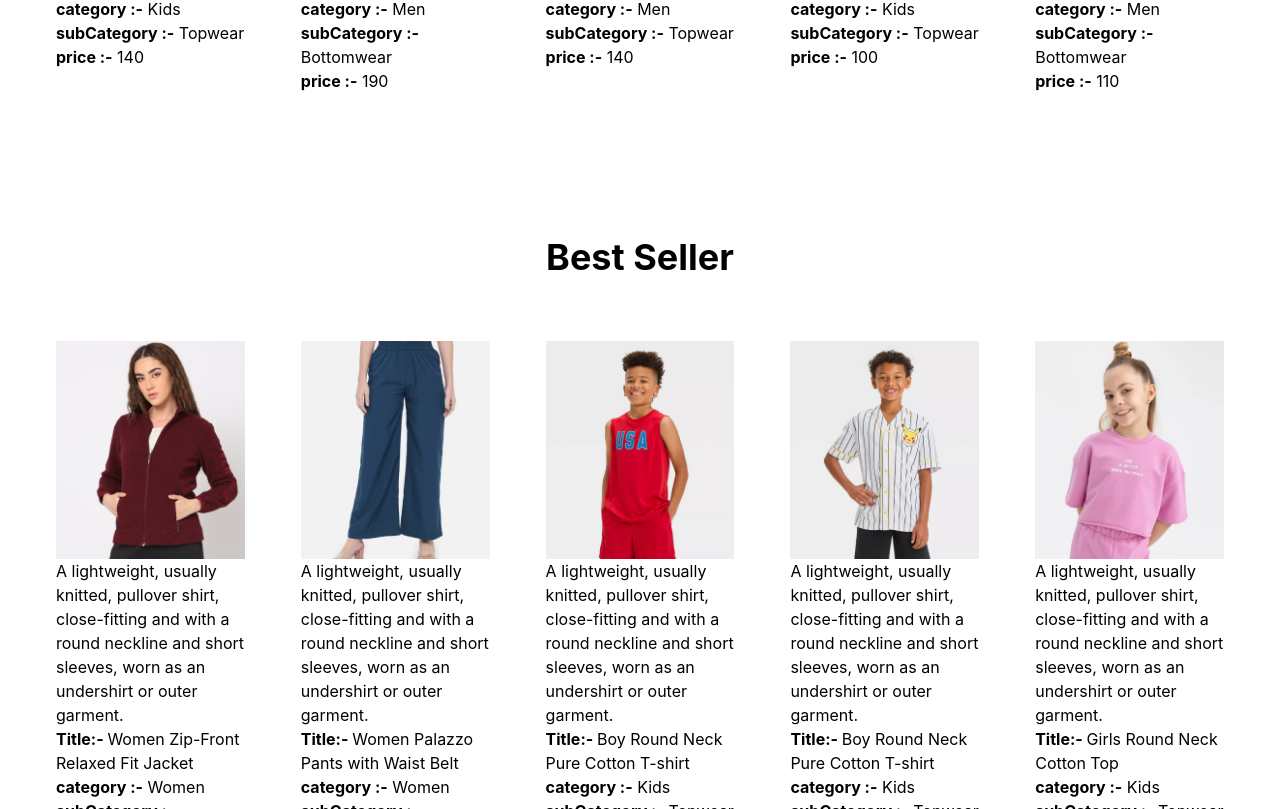
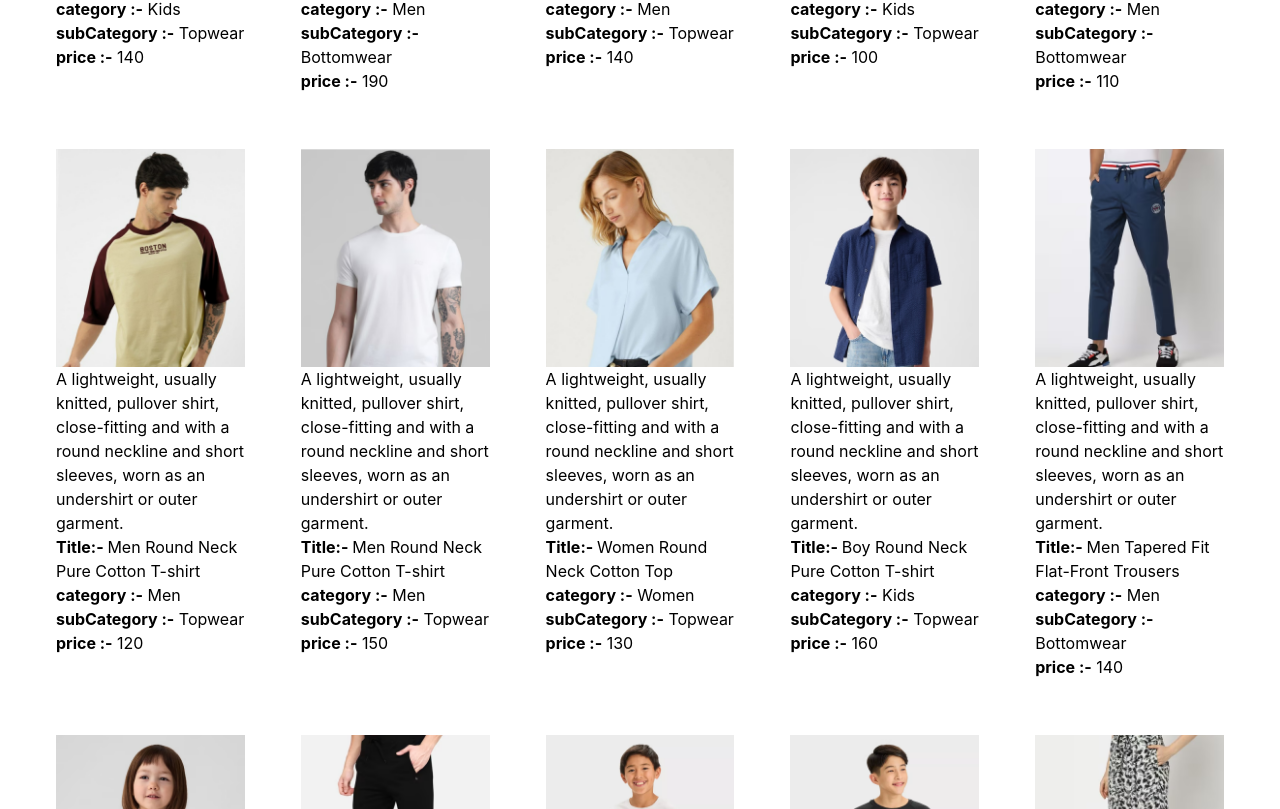
Before and after one commit to prakshal390/E-commerce-web, a React (Vite) app: page / in a window 1280 px wide. Shown: the part 2031-2840 px from the top of the page. Built offline with nearby package versions, Linux system fonts and the light colour scheme.

Commit message:
Added trending or bestseller in Hero.jsx

```diff
--- a/src/Components/Hero.jsx
+++ b/src/Components/Hero.jsx
@@ -1,6 +1,6 @@
 
 
-import { useState } from "react";
+import { useEffect, useState } from "react";
 import videoBg from "../assets/abstract.mp4";
 import { products } from "../assets/asset/assets";
 import Card from "../Pages/Card";
@@ -8,6 +8,17 @@ import Card from "../Pages/Card";
 function Hero() {
 
   const [productData] = useState(products);
+  const [trending,setTrending] = useState(products);
+
+  const Trend = () =>{
+    let c = trending.filter((obj) => obj.bestseller == true);
+    console.log(c)
+    setTrending(c)
+  }
+  useEffect(()=>{
+    Trend();
+  },[]);
+
 
   return (
     <section className="relative w-full overflow-hidden">
@@ -54,7 +65,7 @@ function Hero() {
 
         <div className="px-10 grid grid-cols-1 sm:grid-cols-2 md:grid-cols-3 lg:grid-cols-5 gap-6">
 
-          {productData.slice(0,10).map((obj,key) => (
+          {productData.map((obj,key) => (
             <Card
               id={obj.id}
               name={obj.name}
@@ -82,7 +93,7 @@ function Hero() {
 
         <div className="px-10 grid grid-cols-1 sm:grid-cols-2 md:grid-cols-3 lg:grid-cols-5 gap-6">
 
-          {productData.slice(20,25).map((obj) => (
+          {trending.slice(0,5).map((obj) => (
             <Card
               id={obj.id}
               name={obj.name}
--- a/src/Pages/Card.jsx
+++ b/src/Pages/Card.jsx
@@ -6,7 +6,7 @@ const Card = ({id,name, image, description, category,price,subCategory}) => {
     <Link to={`/products/${id}`} className='bg-white text-black p-4 rounded'>
 
 
-        <img src={image} alt="Not Found" />
+        <img className="w-56 hover:scale-105 transition-all" src={image} alt="Not Found" />
         <p>{description}</p>
         <p><b>Title:- </b>{name}</p>
         <p> <b> category :-</b> {category}</p>
--- a/src/Pages/ProductAdded.jsx
+++ b/src/Pages/ProductAdded.jsx
@@ -416,11 +416,11 @@ const ProductAdded = () => {
                 </p>
 
                 <h3 className="text-2xl font-bold text-gray-800 mb-2">
-                  {addedProduct.title}
+                  title : {addedProduct.title}
                 </h3>
 
                 <p className="text-green-600 font-semibold text-lg mb-2">
-                  ₹ {addedProduct.price}
+                  price : ₹ {addedProduct.price}
                 </p>
 
                 <p className="text-sm text-blue-600 mb-2">
@@ -428,7 +428,7 @@ const ProductAdded = () => {
                 </p>
 
                 <p className="text-gray-600 mb-5">
-                  {addedProduct.description}
+                  Discription : {addedProduct.description}
                 </p>
 
                 <div className="flex gap-4">
```
